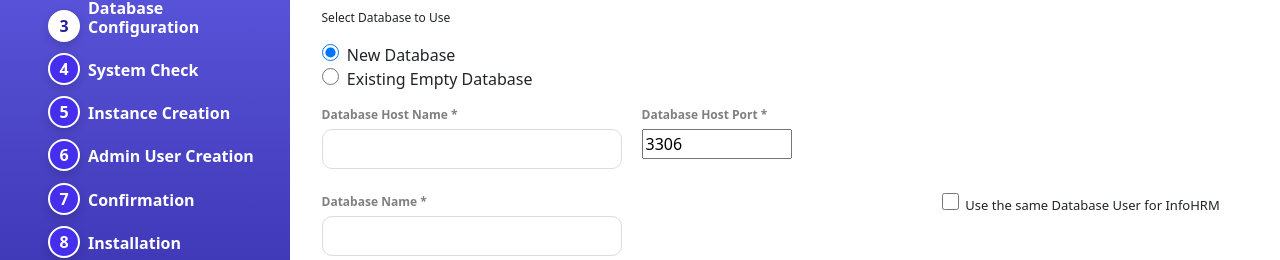
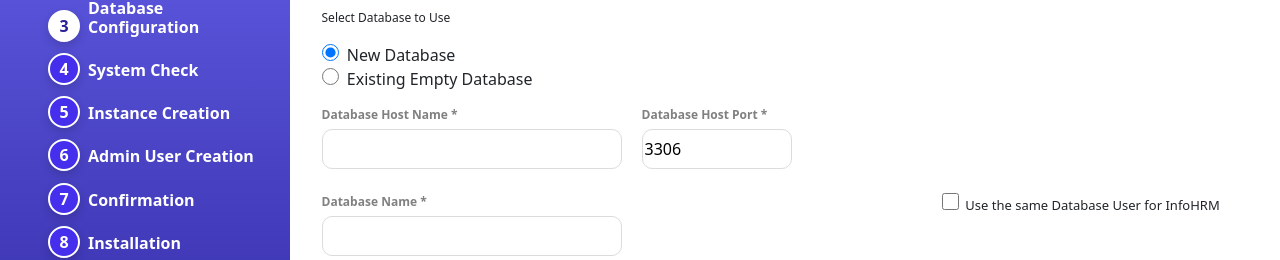
Before and after one commit to Info-2022/InfoHRM, a React (Create React App) app: page /databaseconfig in a window 1280 px wide. Shown: the part 227-487 px from the top of the page. Built offline with nearby package versions, Linux system fonts and the light colour scheme.

Commit message:
Update App.css

```diff
--- a/src/App.css
+++ b/src/App.css
@@ -183,6 +183,12 @@ input:disabled{
 .datalists .hostport{
   width:150px;
 }
+.datalists1 #hostport{
+  width:150px;
+  height:40px;
+  border-radius: 10px;
+  border: 1px solid gainsboro;
+}
 #email{
   width:625px;
 }
```
